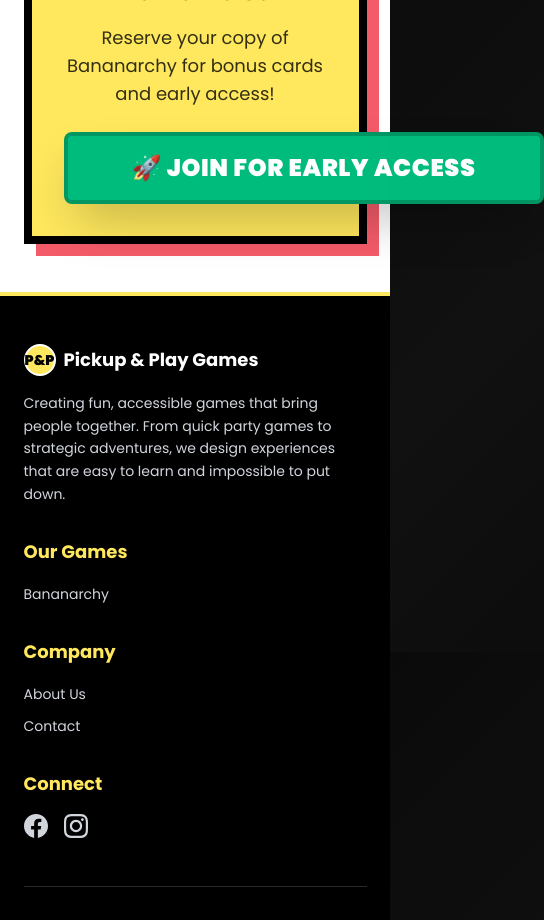
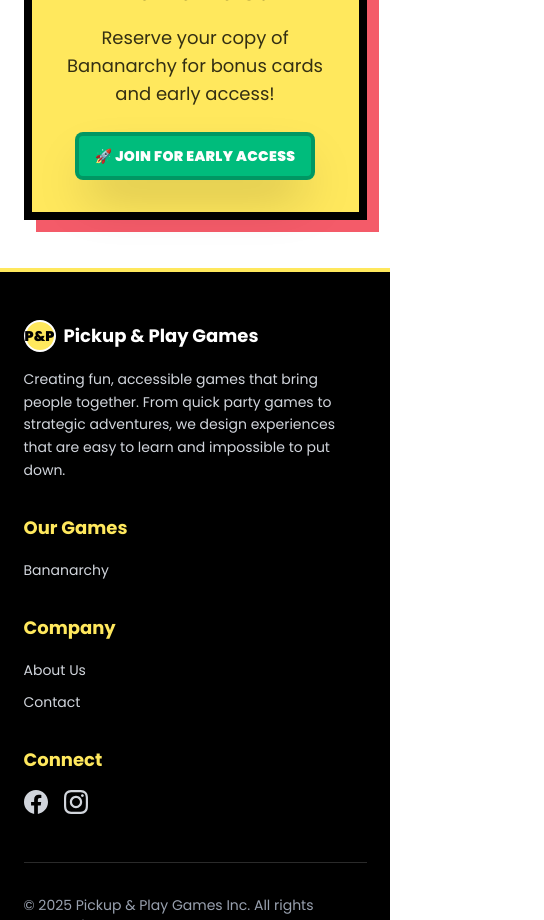
Before and after one commit to melchua/pickupandplaygames, a Next.js app: page /how-to-play in a window 390 px wide. Shown: the part 1880-2800 px from the top of the page, 544 px wide, since content can reach past the window. Built offline with nearby package versions, Linux system fonts and the light colour scheme.

Commit message:
Fix responsive on howtoplay page

```diff
--- a/src/app/how-to-play/page.tsx
+++ b/src/app/how-to-play/page.tsx
@@ -214,7 +214,7 @@
             >
               <Button
                 size="lg"
-                className="bg-emerald-500 hover:bg-emerald-600 text-white font-black px-16 py-8 text-2xl shadow-2xl border-4 border-ink/20 dark:border-white/30 transform hover:scale-105 transition-all duration-300 rounded-2xl uppercase tracking-wide animate-pulse hover:animate-none"
+                className="bg-emerald-500 hover:bg-emerald-600 text-white font-black px-4 py-3 md:px-8 lg:px-16 md:py-4 lg:py-8 text-sm md:text-xl lg:text-2xl shadow-2xl border-4 border-ink/20 dark:border-white/30 transform hover:scale-105 transition-all duration-300 rounded-2xl uppercase tracking-wide animate-pulse hover:animate-none"
               >
                 🚀 JOIN FOR EARLY ACCESS
               </Button>
```
